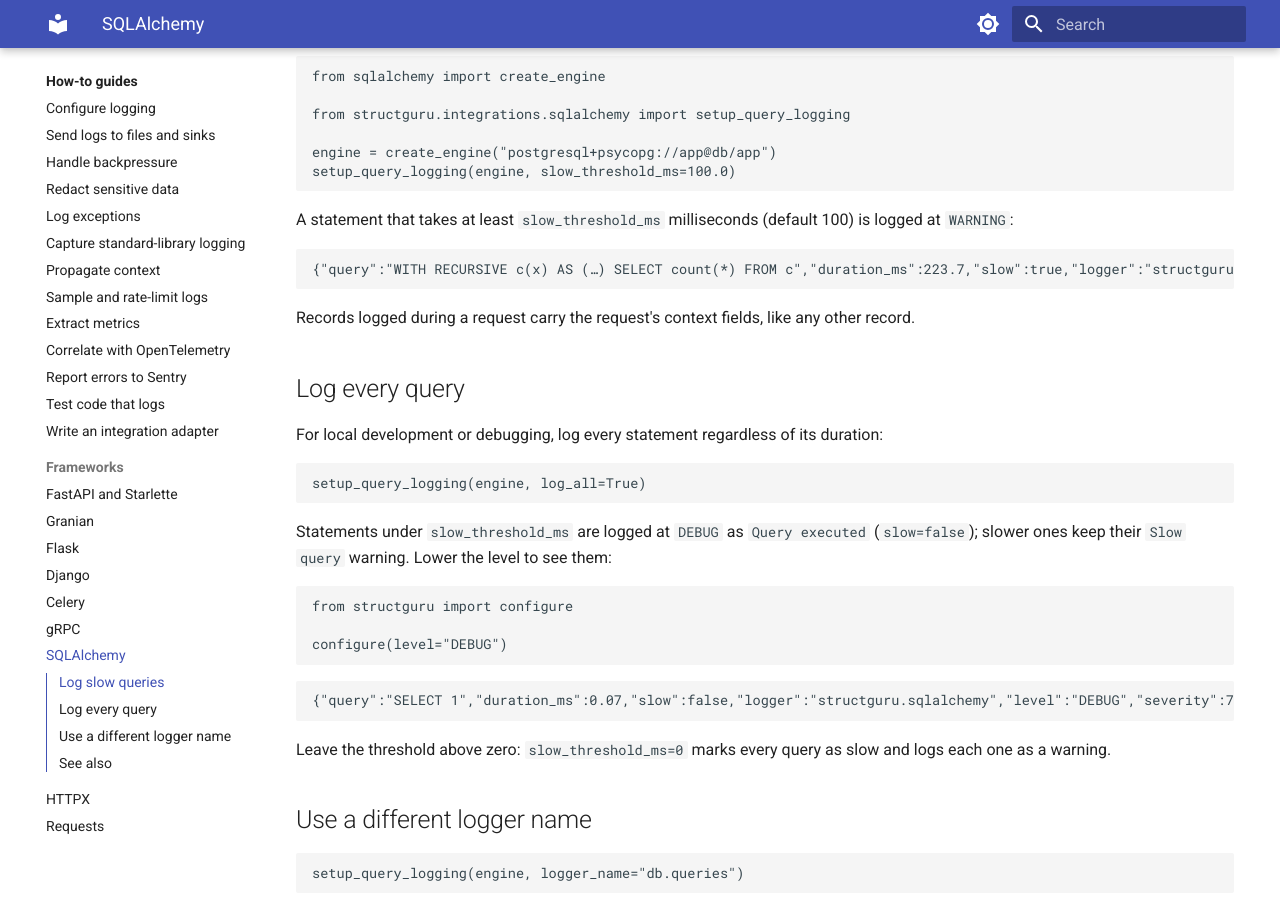
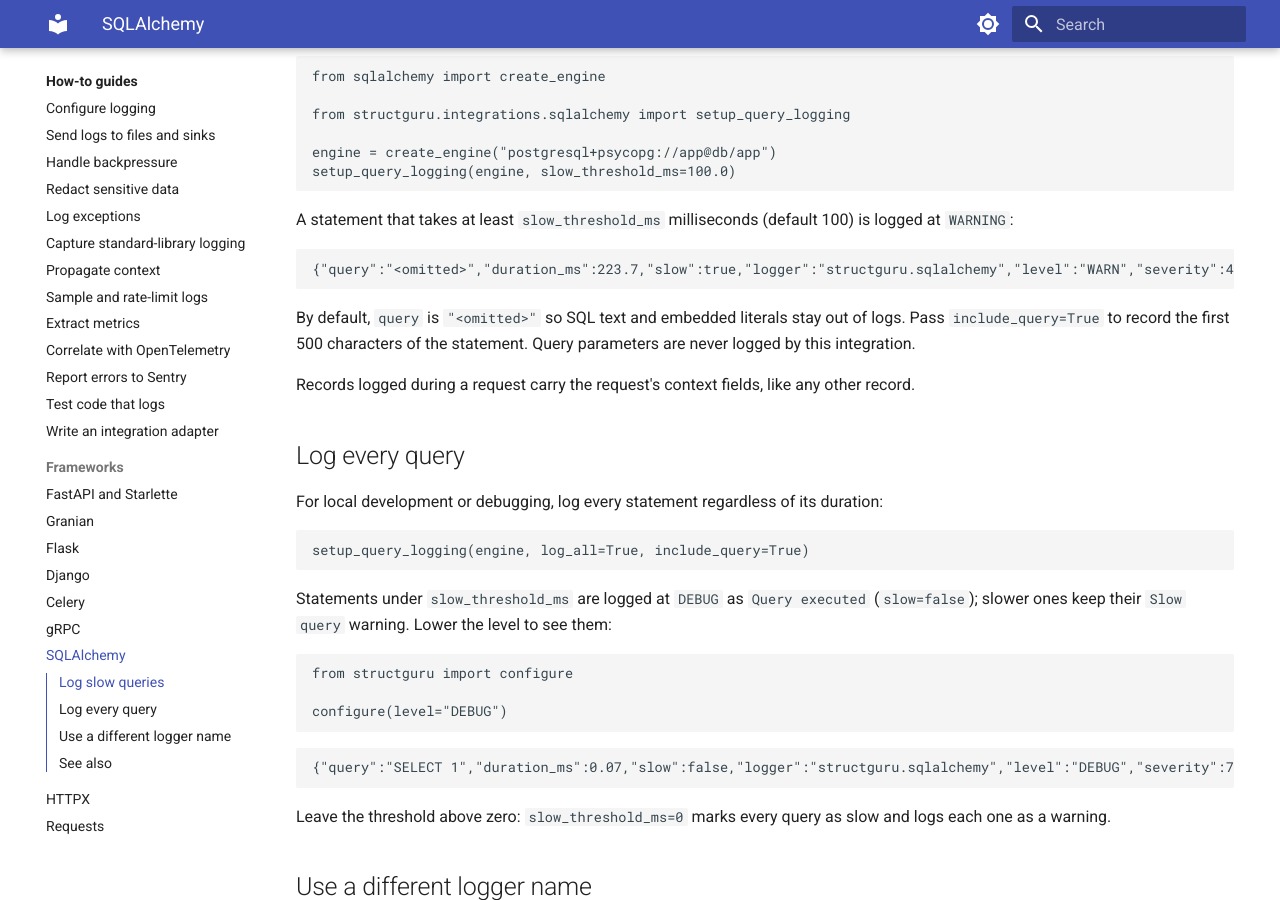
Before and after one commit to kidoz/structguru, an MkDocs documentation site: the page built from docs/how-to/integrations/sqlalchemy.md, in a window 1280 px wide and 900 px high, scrolled down 344 px. Built offline with MkDocs 1.6.1 and Material for MkDocs 9.7.7, drawn with Linux system fonts in a browser that asks for light colours.

Commit message:
Omit SQLAlchemy query text unless explicitly requested

````diff
--- a/docs/how-to/integrations/sqlalchemy.md
+++ b/docs/how-to/integrations/sqlalchemy.md
@@ -22,8 +22,12 @@
 is logged at `WARNING`:
 
 ```json
-{"query":"WITH RECURSIVE c(x) AS (…) SELECT count(*) FROM c","duration_ms":223.7,"slow":true,"logger":"structguru.sqlalchemy","level":"WARN","severity":4,"timestamp":"…","service":"app","message":"Slow query"}
+{"query":"<omitted>","duration_ms":223.7,"slow":true,"logger":"structguru.sqlalchemy","level":"WARN","severity":4,"timestamp":"…","service":"app","message":"Slow query"}
 ```
+
+By default, `query` is `"<omitted>"` so SQL text and embedded literals stay out
+of logs. Pass `include_query=True` to record the first 500 characters of the
+statement. Query parameters are never logged by this integration.
 
 Records logged during a request carry the request's context fields, like any
 other record.
@@ -34,7 +38,7 @@
 duration:
 
 ```python
-setup_query_logging(engine, log_all=True)
+setup_query_logging(engine, log_all=True, include_query=True)
 ```
 
 Statements under `slow_threshold_ms` are logged at `DEBUG` as `Query executed`
````
Also changed, not shown: CHANGELOG.md (+7 -0 lines), README.md (+1 -0 lines), docs/reference/integrations/sqlalchemy.md (+2 -1 lines), 2 other files.
